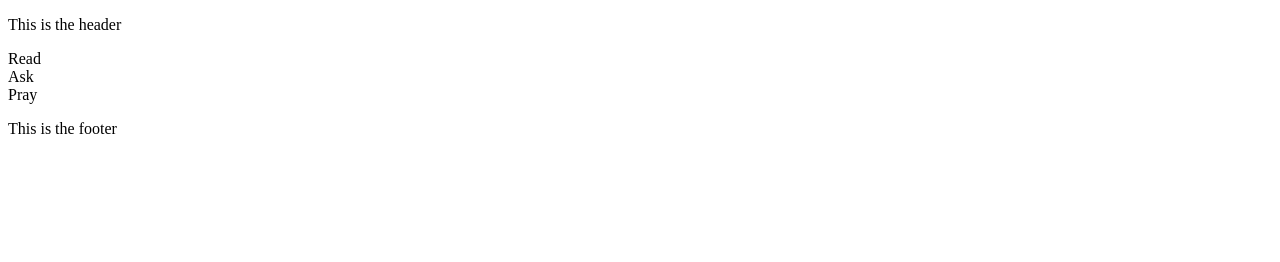
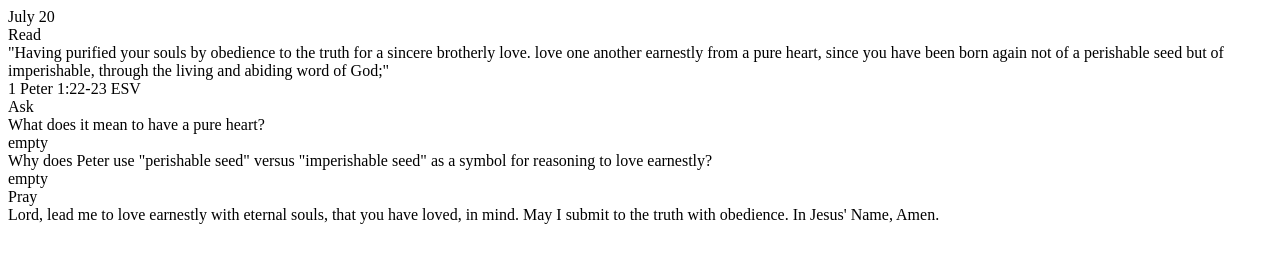
Before and after one commit to ben-anderton/morning-pages-app, a plain HTML site: page index.html in a window 1280 px wide. Drawn offline with Linux system fonts and the light colour scheme.

Commit message:
Add filler text to html wireframe

```diff
--- a/index.html
+++ b/index.html
@@ -6,29 +6,73 @@
     <title>Morning Pages - Daily Bible Study</title>
 </head>
 <body>
-    <div class="header">
-        <p>This is the header</p>
+    <div class="header"></div>
+
+    <div class="date-header">July 20</div>
+
+    <!-- This section is for the Bible excerpt for Today's Study -->
+    <div class="read">
+
+        <div class="section-title">Read</div>
+
+        <div class="content">
+            <div class="scripture-verses">
+                "Having purified your souls by obedience
+                to the truth for a sincere brotherly love. love one another
+                earnestly from a pure heart, since you have been born again
+                not of a perishable seed but of imperishable, through the
+                living and abiding word of God;"
+            </div>
+            <div class="scripture-reference">
+                1 Peter 1:22-23 ESV
+            </div>
+        </div>
+
     </div>
 
-    <div class="read">
-        <div class="section-title">Read</div>
-        <div class="content"></div>
+    <!-- This section is for the journaling questions for Today's Study -->
+    <div class="ask">
+        <div class="section-title">Ask</div>
+
+        <div class="content">
+
+            <div class="question">
+                <div class="question-title">
+                    What does it mean to have a pure heart?
+                </div>
+                <div class="question-answer-box">
+                    empty
+                </div>
+            </div>
+
+            <div class="question">
+                <div class="question-title">
+                    Why does Peter use "perishable seed" versus
+                    "imperishable seed" as a symbol for reasoning
+                    to love earnestly?
+                </div>
+                <div class="question-answer-box">
+                    empty
+                </div>
+            </div>
+
+        </div>
     </div>
 
-    <div class="ask">
-        <div class="section-title">Ask</div>
-        <div class="content"></div>
-    </div>
-
+    <!-- This section is for the prayer for Today's Study -->
     <div class="pray">
         <div class="section-title">Pray</div>
-        <div class="content"></div>
+
+        <div class="content">
+            Lord, lead me to love earnestly with eternal
+            souls, that you have loved, in mind. May I
+            submit to the truth with obedience.
+            In Jesus' Name, Amen.
+        </div>
     </div>
 
 
-    <div class="footer">
-        <p>This is the footer</p>
-    </div>
+    <div class="footer"></div>
 
 </body>
 </html>
```
